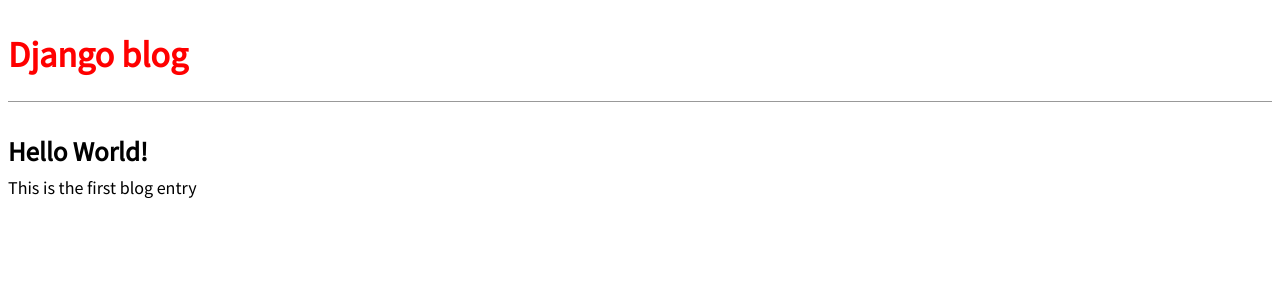
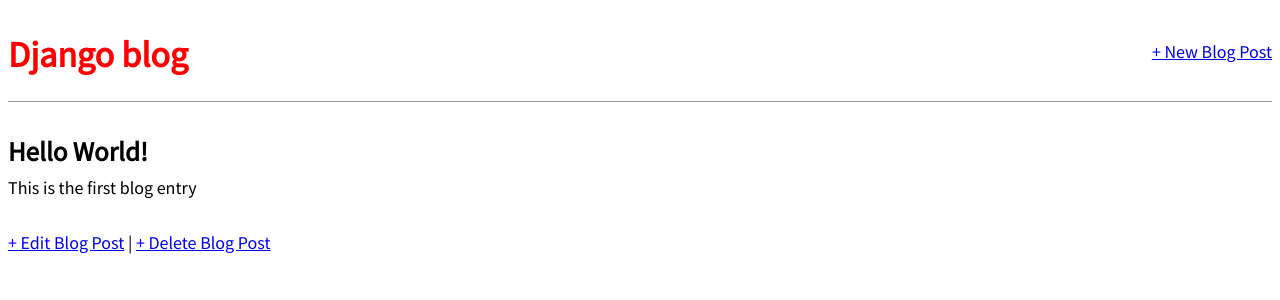
Before and after one commit to pomeroyd/dfb_blog, a Django app: page /post/1/ in a window 1280 px wide. Shown: the top 300 px of the page. Run offline with Django 4.2, Linux system fonts and the light colour scheme; data comes from the database, SQL or seed files in the repository; both versions use the stored data as it was after the commit.

Commit message:
added crud to blog website

```diff
--- a/blog/urls.py
+++ b/blog/urls.py
@@ -1,7 +1,11 @@
 from django.urls import path
-from blog.views import BlogListView, BlogDetailView
+from blog.views import BlogListView, BlogDetailView, BlogCreateView, BlogUpdateView, BlogDeleteView
+
 
 urlpatterns = [
+    path("post/new/", BlogCreateView.as_view(), name="post_new"),
     path("post/<int:pk>/", BlogDetailView.as_view(), name="post_detail"),
+    path("post/<int:pk>/edit/", BlogUpdateView.as_view(), name="post_edit"),
+    path("post/<int:pk>/delete/", BlogDeleteView.as_view(), name="post_delete"),
     path("", BlogListView.as_view(), name="home"),
 ]
--- a/blog/views.py
+++ b/blog/views.py
@@ -1,4 +1,6 @@
 from django.views.generic import ListView, DetailView
+from django.views.generic.edit import CreateView, UpdateView, DeleteView
+from django.urls import reverse_lazy
 from blog.models import Post
 
 
@@ -10,3 +12,21 @@ class BlogListView(ListView):
 class BlogDetailView(DetailView):
     model = Post
     template_name = "post_detail.html"
+
+
+class BlogCreateView(CreateView):
+    model = Post
+    template_name = "post_new.html"
+    fields = ["title", "author", "body"]
+
+
+class BlogUpdateView(UpdateView):
+    model = Post
+    template_name = "post_edit.html"
+    fields = ["title", "body"]
+
+
+class BlogDeleteView(DeleteView):
+    model = Post
+    template_name = "post_delete.html"
+    success_url = reverse_lazy("home")
--- /dev/null
+++ b/requirements.txt
@@ -0,0 +1,4 @@
+asgiref==3.4.1
+backports.zoneinfo==0.2.1
+Django==4.0.1
+sqlparse==0.4.2
--- a/templates/base.html
+++ b/templates/base.html
@@ -9,7 +9,12 @@
 
 <body>
     <header>
-        <h1><a href="{% url 'home' %}">Django blog</a></h1>
+        <div class="nav-left">
+            <h1><a href="{% url 'home' %}">Django blog</a></h1>
+        </div>
+        <div class="nav-right">
+            <a href="{% url 'post_new' %}">+ New Blog Post</a>
+        </div>
     </header>
     <div>
         {% block content %}
--- a/templates/post_detail.html
+++ b/templates/post_detail.html
@@ -5,4 +5,8 @@
     <h2>{{ post.title }} </h2>
     <p> {{ post.body }}</p>
 </div>
+
+<a href="{% url 'post_edit' post.pk %}">+ Edit Blog Post</a> |
+<a href="{% url 'post_delete' post.pk %}">+ Delete Blog Post</a>
+
 {% endblock content %}
```
Also changed, not shown: blog/tests.py (+29 -0 lines), templates/post_delete.html (added, +10 -0 lines), templates/post_edit.html (added, +11 -0 lines), templates/post_new.html (added, +11 -0 lines), db.sqlite3, 1 other file.
